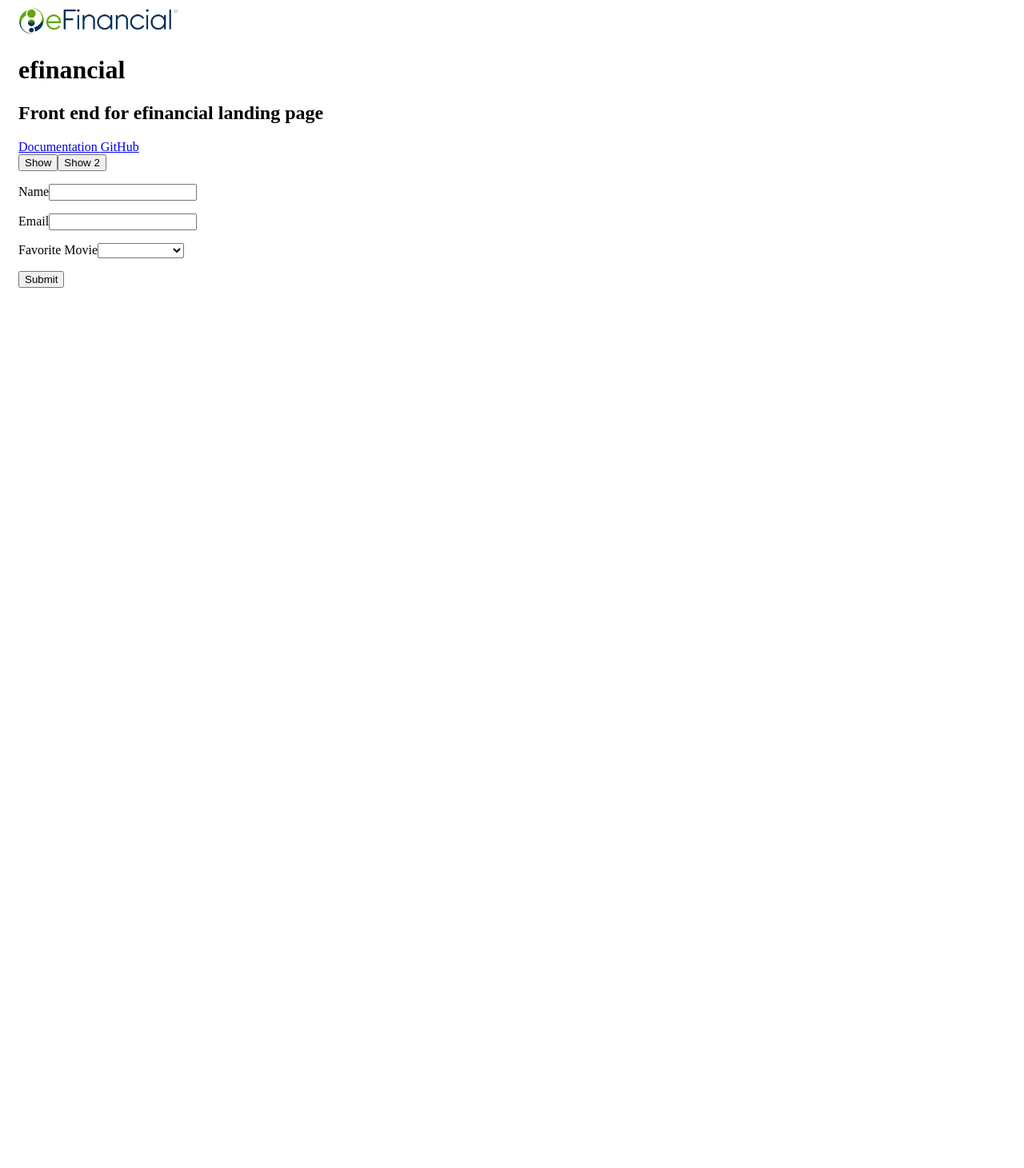
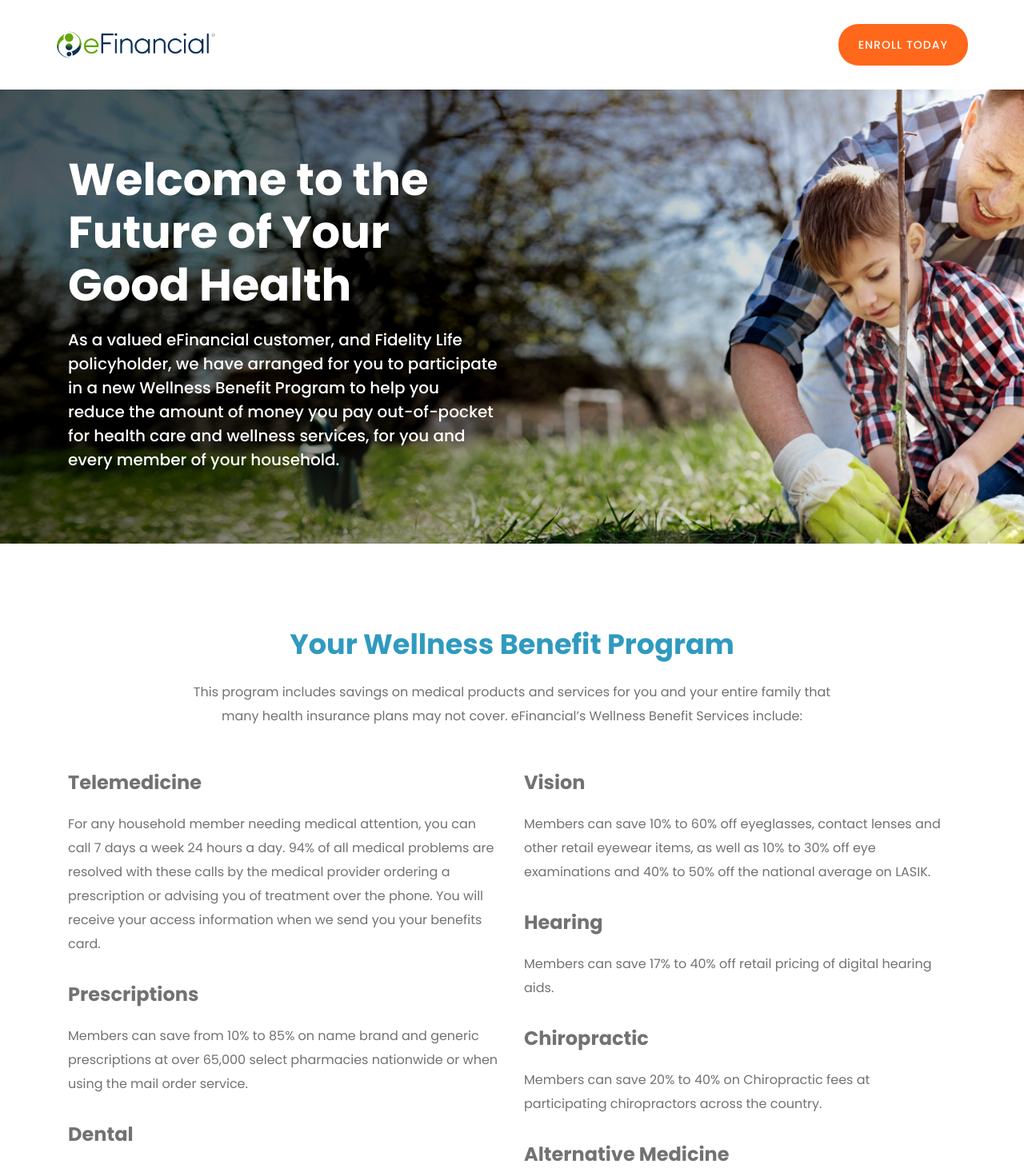
Before and after one commit to BKMedia-Group/efinancial, a Nuxt app: page / in a window 1280 px wide. Shown: the top 1461 px of the page at 80% size. Before the commit the page ends 800 px from the top, so only its background shows below. Built offline with nearby package versions, Linux system fonts and the light colour scheme.

Commit message:
adds hero and first section

```diff
--- a/assets/scss/global.scss
+++ b/assets/scss/global.scss
@@ -1,7 +1,11 @@
 @import 'vars';
+@import "https://fonts.googleapis.com/css?family=Poppins:400,500,700&display=swap";
 .container {
   margin: 0 auto;
   padding: 0 15px;
+  @media(min-width: 1200px) {
+    max-width: 1170px;
+  }
 }
 .row {
   display: flex;
@@ -25,10 +29,67 @@
   padding-right: 15px;
   padding-left: 15px;
 }
-*, *::before, *::after {
+*, *::before, *::after, body {
   box-sizing: border-box;
+  margin: 0;
+  font-family: 'Poppins', sans-serif;
 }
-// .logo {
-//   width: 100px;
-//   height: 100px;
-// }
+.text-center {
+  text-align: center;
+}
+.justify-content-center {
+  justify-content: center;
+}
+h2 {
+  color: #309ABF;
+  font-size: 35px;
+  font-weight: 600;
+  line-height: 51px;
+  margin-bottom: 20px;
+}
+p {
+	color: #727272;
+  font-size: 16px;
+  line-height: 30px;
+  margin-bottom: 20px;
+}
+h4 {
+  color: #727272;
+  font-size: 24px;
+  margin-bottom: 20px;
+}
+.hero {
+  background: url('~assets/images/hero_bg.png');
+  background-size: cover;
+  padding: 80px 0 70px;
+  background-repeat: no-repeat;
+  h1 {
+    color: #ffffff;
+  	font-size: 56px;
+    font-weight: bold;
+    line-height: 66px;
+    margin-bottom: 20px;
+  }
+  p {
+  	font-size: 20px;
+    font-weight: 500;
+    line-height: 30px;
+    color: #ffffff;
+  }
+}
+.section_1 {
+  padding: 100px 0;
+  .text-center {
+    p {
+      margin-bottom: 50px;
+    }
+  }
+  .col-6 {
+    p {
+      margin-bottom: 30px;
+    }
+    p:last-of-type {
+      margin-bottom: 0;
+    }
+  }
+}
--- /dev/null
+++ b/components/Button.vue
@@ -0,0 +1,26 @@
+<template>
+  <a :href="url"><slot></slot></a>
+</template>
+
+<script>
+export default {
+  props: ['url']
+}
+</script>
+
+<style lang="scss" scoped>
+a {
+  display: inline-block;
+  color: #ffffff;
+  background: #ff671b;
+  padding: 18px 25px;
+  border-radius: 25px;
+  text-decoration: none;
+  text-transform: uppercase;
+  font-size: 14px;
+  font-weight: 500;
+  letter-spacing: 1px;
+  line-height: 16px;
+  text-align: center;
+}
+</style>
--- /dev/null
+++ b/components/Header.vue
@@ -0,0 +1,28 @@
+<template>
+  <header>
+    <div class="container">
+      <img src="~/assets/images/logo.svg" />
+      <Button url="#">Enroll Today</Button>
+    </div>
+  </header>
+</template>
+
+<style lang="scss" scoped>
+header {
+  padding: 30px 0;
+  .container {
+    display: flex;
+    img {
+      margin-right: auto;
+    }
+  }
+}
+</style>
+<script>
+import Button from '~/components/Button.vue'
+export default {
+  components: {
+    Button
+  }
+}
+</script>
--- a/layouts/default.vue
+++ b/layouts/default.vue
@@ -1,5 +1,15 @@
 <template>
   <div>
+    <Header />
     <nuxt />
   </div>
 </template>
+<script>
+import Header from '~/components/Header.vue'
+
+export default {
+  components: {
+    Header
+  }
+}
+</script>
--- a/package.json
+++ b/package.json
@@ -10,6 +10,7 @@
     "start": "nuxt start",
     "generate": "nuxt generate",
     "lint": "eslint --ext .js,.vue --ignore-path .gitignore .",
+    "lintfix": "eslint --fix --ext .js,.vue --ignore-path .gitignore .",
     "deploy": "push-dir --dir=dist --branch=gh-pages --cleanup"
   },
   "dependencies": {
--- a/pages/index.vue
+++ b/pages/index.vue
@@ -1,36 +1,95 @@
 <template>
+  <div>
+    <div class="hero">
       <div class="container">
-    <div>
-      <img src="~/assets/images/logo.svg" alt="" />
-      <h1 class="title">
-        efinancial
-      </h1>
-      <h2 class="subtitle">
-        Front end for efinancial landing page
-      </h2>
-      <div class="links">
-        <a href="https://nuxtjs.org/" target="_blank" class="button--green">
-          Documentation
-        </a>
-        <a
-          href="https://github.com/nuxt/nuxt.js"
-          target="_blank"
-          class="button--grey"
-        >
-          GitHub
-        </a>
+        <div class="row">
+          <div class="col-6">
+            <h1>Welcome to the Future of Your Good Health</h1>
+            <p>
+              As a valued eFinancial customer, and Fidelity Life policyholder,
+              we have arranged for you to participate in a new Wellness Benefit
+              Program to help you reduce the amount of money you pay
+              out-of-pocket for health care and wellness services, for you and
+              every member of your household.
+            </p>
+          </div>
+        </div>
+      </div>
+    </div>
+    <div class="section_1">
+      <div class="container">
+        <div class="row justify-content-center">
+          <div class="col-9 text-center">
+            <h2>Your Wellness Benefit Program</h2>
+            <p>
+              This program includes savings on medical products and services for
+              you and your entire family that many health insurance plans may
+              not cover. eFinancial’s Wellness Benefit Services include:
+            </p>
+          </div>
+        </div>
+        <div class="row">
+          <div class="col-6">
+            <h4>Telemedicine</h4>
+            <p>
+              For any household member needing medical attention, you can call 7
+              days a week 24 hours a day. 94% of all medical problems are
+              resolved with these calls by the medical provider ordering a
+              prescription or advising you of treatment over the phone. You will
+              receive your access information when we send you your benefits
+              card.
+            </p>
+            <h4>Prescriptions</h4>
+            <p>
+              Members can save from 10% to 85% on name brand and generic
+              prescriptions at over 65,000 select pharmacies nationwide or when
+              using the mail order service.
+            </p>
+            <h4>Dental</h4>
+            <p>
+              Members can save 15% to 50% per visit, in most instances, on
+              services at any of the many available dental practice locations
+              nationwide.
+            </p>
+          </div>
+          <div class="col-6">
+            <h4>Vision</h4>
+            <p>
+              Members can save 10% to 60% off eyeglasses, contact lenses and
+              other retail eyewear items, as well as 10% to 30% off eye
+              examinations and 40% to 50% off the national average on LASIK.
+            </p>
+            <h4>Hearing</h4>
+            <p>
+              Members can save 17% to 40% off retail pricing of digital hearing
+              aids.
+            </p>
+            <h4>Chiropractic</h4>
+            <p>
+              Members can save 20% to 40% on Chiropractic fees at participating
+              chiropractors across the country.
+            </p>
+            <h4>Alternative Medicine</h4>
+            <p>
+              This program helps member save 20% on services, including:
+              Acupuncture, Massage Therapy, Nutritional Counseling,
+              Meditation/Relaxation, and Naturopathy.
+            </p>
+          </div>
+        </div>
+      </div>
     </div>
     <Modal :visible="isVisible1" @close="isVisible1 = false">
       content
     </Modal>
     <Modal :visible="isVisible2" @close="isVisible2 = false" />
-      <button type="button" @click="isVisible1 = true" name="button">
+    <button type="button" name="button" @click="isVisible1 = true">
       Show
     </button>
-      <button type="button" @click="isVisible2 = true" name="button">
+    <button type="button" name="button" @click="isVisible2 = true">
       Show 2
     </button>
-      <form
+    <!-- <form
       id="app"
       @submit="checkForm"
       action="https://vuejs.org/"
@@ -56,8 +115,7 @@
       <p>
         <input type="submit" value="Submit" />
       </p>
-      </form>
-    </div>
+    </form> -->
   </div>
 </template>
 <script>
```
Also changed, not shown: .eslintrc.js, assets/images/hero_bg.png (added). Lines whose indentation alone changed are shown as unchanged.
